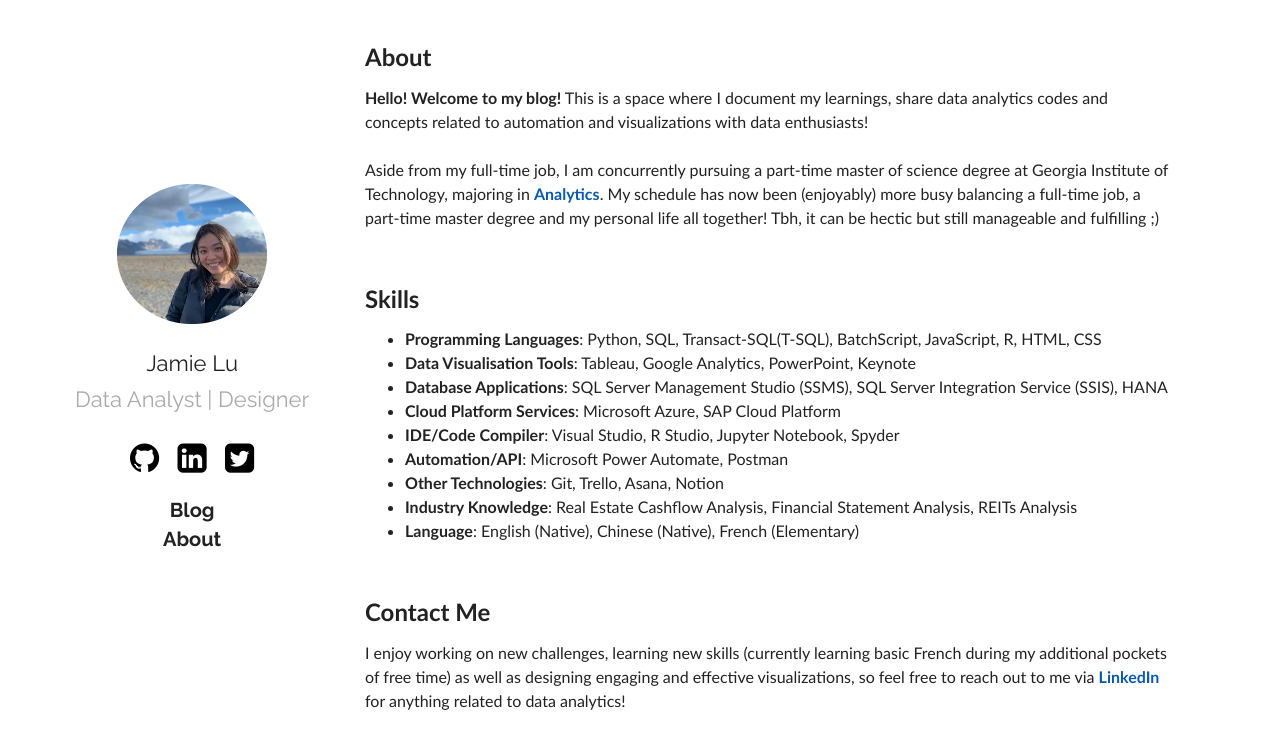
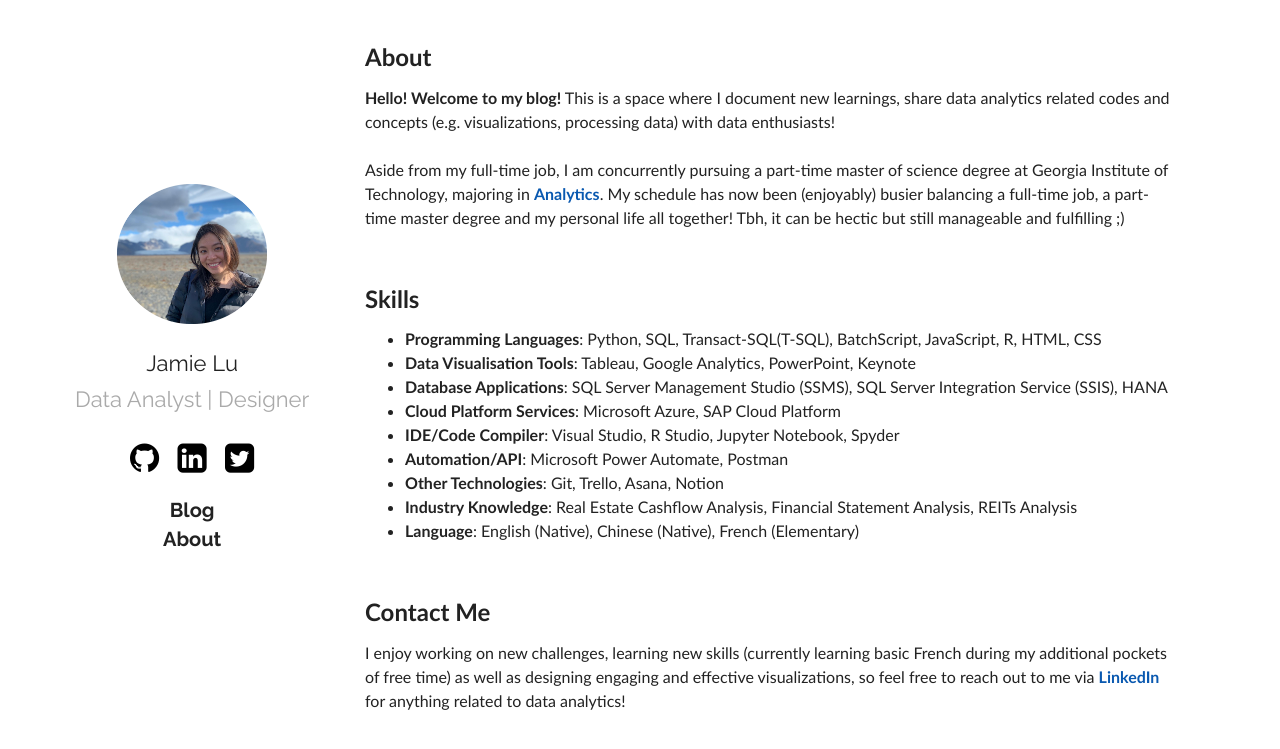
Before and after one commit to jamieqianhui/jamieqianhui.github.io, a Jekyll site: the page built from about.md, in a window 1280 px wide. Shown: the top 749 px of the page. Built offline with Jekyll 4.4.1, drawn with Linux system fonts in a browser that asks for light colours.

Commit message:
Update about.md

```diff
--- a/about.md
+++ b/about.md
@@ -5,9 +5,9 @@ title:  "About"
 ---
 
 ## About
-**Hello! Welcome to my blog!** This is a space where I document my learnings, share data analytics codes and concepts related to automation and visualizations with data enthusiasts!
+**Hello! Welcome to my blog!** This is a space where I document new learnings, share data analytics related codes and concepts (e.g. visualizations, processing data) with data enthusiasts!
 <br><br>
-Aside from my full-time job, I am concurrently pursuing a part-time master of science degree at Georgia Institute of Technology, majoring in **[Analytics][Analytics]**. My schedule has now been (enjoyably) more busy balancing a full-time job, a part-time master degree and my personal life all together! Tbh, it can be hectic but still manageable and fulfilling ;)
+Aside from my full-time job, I am concurrently pursuing a part-time master of science degree at Georgia Institute of Technology, majoring in **[Analytics][Analytics]**. My schedule has now been (enjoyably) busier balancing a full-time job, a part-time master degree and my personal life all together! Tbh, it can be hectic but still manageable and fulfilling ;)
 
 <br>
 
```
